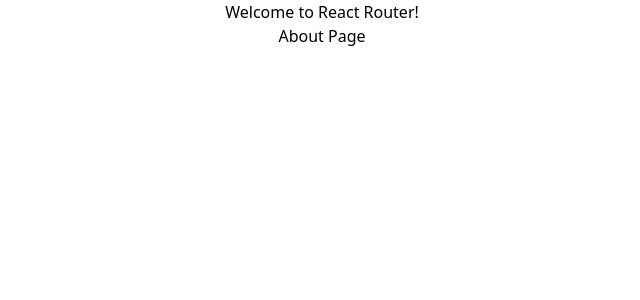
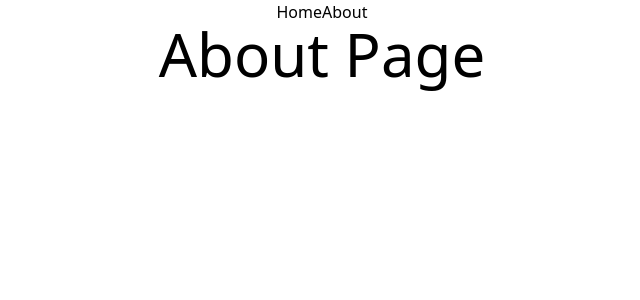
Before and after one commit to NatureSolution/env-portal, a React (Create React App) app: page /about in a window 1280 px wide. Shown: the top 300 px of the page, without its empty margins (318-958 px from the left). Built offline with nearby package versions, Linux system fonts and the light colour scheme.

Commit message:
Route and tailwind works

```diff
--- a/src/App.js
+++ b/src/App.js
@@ -2,14 +2,15 @@
 import { Routes, Route, Link } from "react-router-dom";
 import Home from "./components/Pages/Home/Home";
 import About from "./components/Pages/About/About";
+import Headers from "./components/Sheared/Headers/Headers";
 
 function App() {
   return (
     <div className="App">
-      <h1>Welcome to React Router!</h1>
+      <Headers />
       <Routes>
-        <Route path="/" element={<Home />} />
-        <Route path="about" element={<About />} />
+        <Route path="/home" element={<Home />} />
+        <Route path="/about" element={<About />} />
       </Routes>
     </div>
   );
--- a/src/components/Pages/About/About.js
+++ b/src/components/Pages/About/About.js
@@ -3,7 +3,7 @@
 const About = () => {
   return (
     <div>
-      <h1>About Page</h1>
+      <h1 className="text-6xl">About Page</h1>
     </div>
   );
 };
--- a/src/components/Pages/Home/Home.js
+++ b/src/components/Pages/Home/Home.js
@@ -3,7 +3,7 @@
 const Home = () => {
   return (
     <div>
-      <h1>Home page</h1>
+      <h1 className="text-blue-600 font-serif text-6xl">Home page</h1>
     </div>
   );
 };
--- a/src/components/Sheared/Headers/Headers.js
+++ b/src/components/Sheared/Headers/Headers.js
@@ -4,7 +4,6 @@
 const Headers = () => {
   return (
     <div>
-      <h1>This is headers Page</h1>
       <Link to="/home">Home</Link>
       <Link to="/about">About</Link>
     </div>
```
